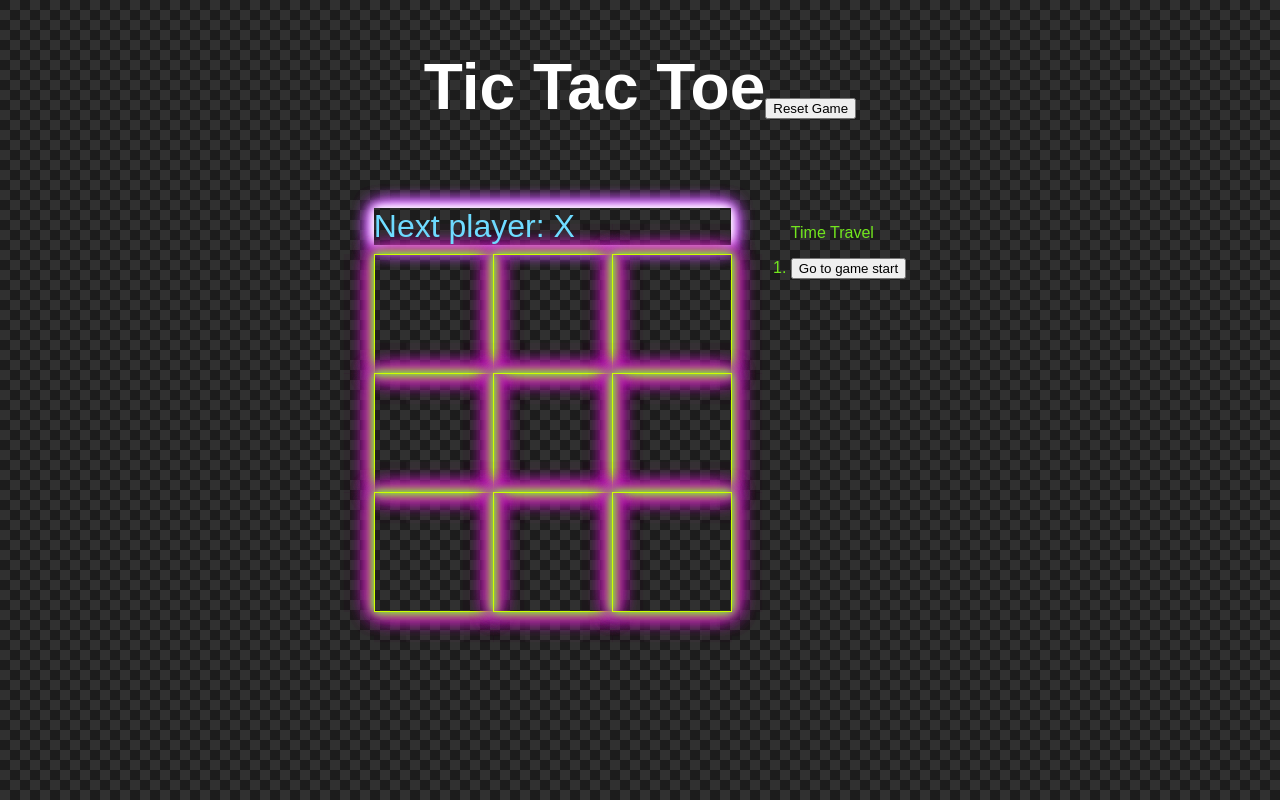
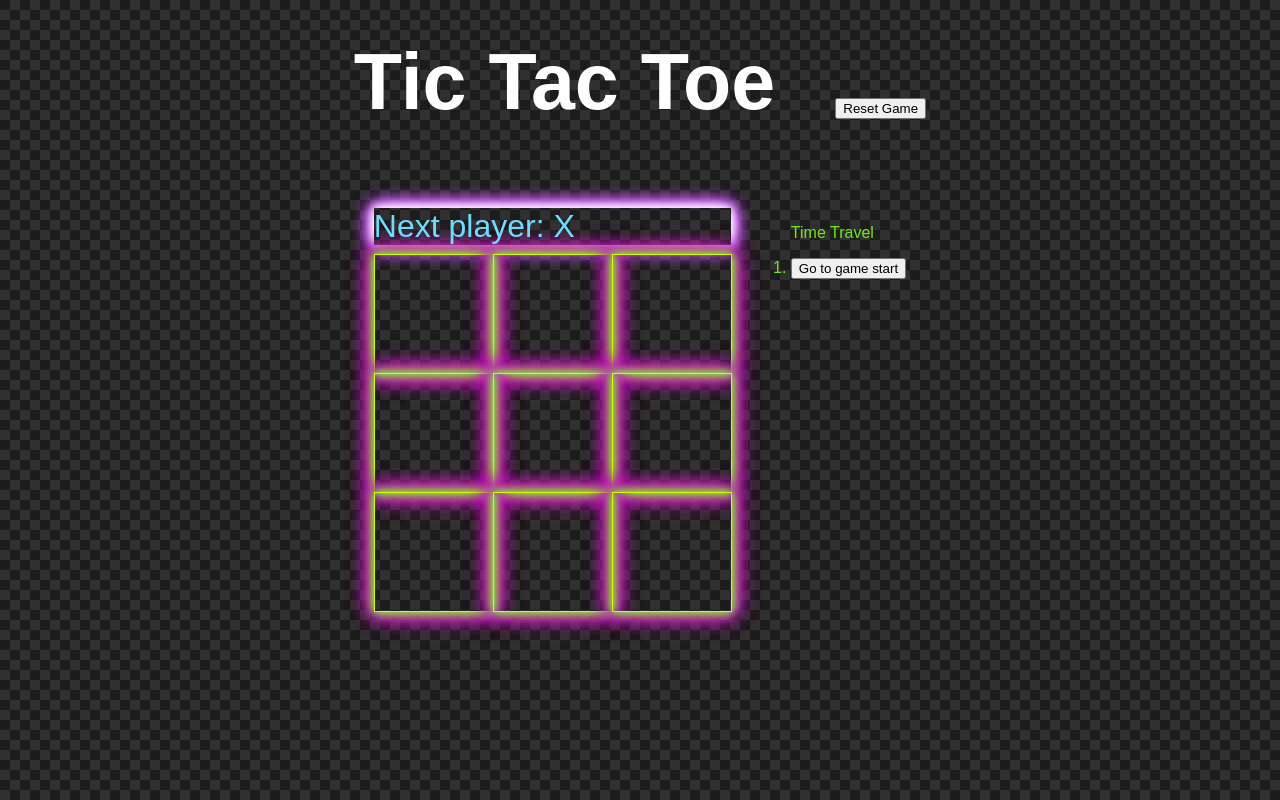
Before and after one commit to LRSORRENTI/reactDevTicTacToe, a React (Create React App) app: page / in a window 1280 px wide. Shown: the top 800 px of the page. Built offline with nearby package versions, Linux system fonts and the light colour scheme.

Commit message:
changed hero text size a bit, not finished with that hero text for sure

```diff
--- a/src/styles.css
+++ b/src/styles.css
@@ -153,10 +153,11 @@ ul {
 }
 
 #hero-title {
-  font-size: clamp(40px, 5vw, 70px);
+  font-size: clamp(79px, 5vw, 119px);
   color: #fff;
   text-align: center;
   max-width: 90%;
+  margin-right: 60px;
 }
 
 #mark {
```
